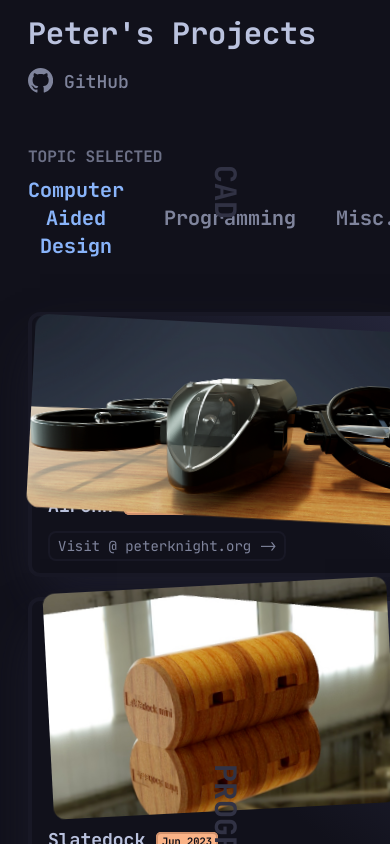
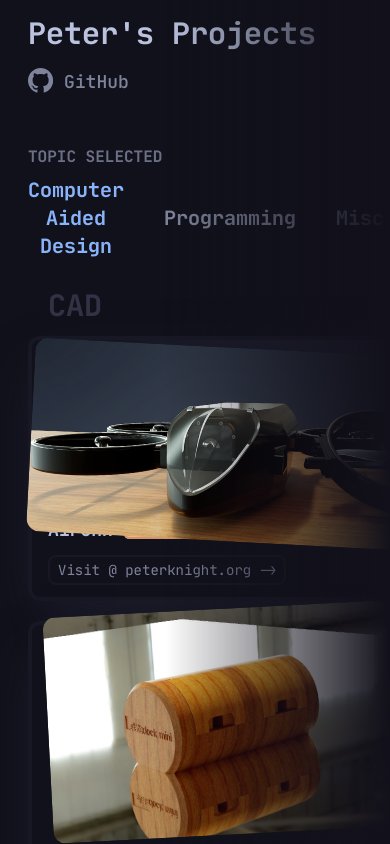
Before and after one commit to peterdev22/peterkni.com, a SvelteKit app: page / in a window 390 px wide. Shown: the top 844 px of the page. Built offline with nearby package versions, Linux system fonts and the light colour scheme.

Commit message:
Converted normal scroll to smooth scroll sideways, blur effect on edge of screen

```diff
--- a/src/app.css
+++ b/src/app.css
@@ -8,4 +8,15 @@
     @apply bg-crust;
   }
 
+
+  html, body {
+    scrollbar-width: none; /* For Firefox */
+    -ms-overflow-style: none;  /* For Internet Explorer and Edge */
+  }
+
+  html::-webkit-scrollbar,
+  body::-webkit-scrollbar {
+    display: none; /* For Chrome, Safari and Opera */
+  }
+
 }
--- a/src/routes/+page.svelte
+++ b/src/routes/+page.svelte
@@ -7,7 +7,7 @@
     miscProjects,
   } from '$lib/projectData';
   import Card from './Card.svelte';
-  import { onMount } from 'svelte';
+  import { onMount, onDestroy } from 'svelte';
 
   /* shuffleText of title on page load */
   const letters = 'abcdefghijklmnopqrstuvwxyz~/';
@@ -124,11 +124,25 @@
     requestAnimationFrame(animate);
   }
 
-  /* prevent default scrolling on trackpads */
   function handleWheel(event) {
     event.preventDefault(); // prevent default scrolling
+
+    let newScrollAmount = scrollLeft - event.deltaY * 3;
+
+    if (newScrollAmount < minScroll) newScrollAmount = minScroll;
+    if (newScrollAmount > maxScroll) newScrollAmount = maxScroll;
+
+    targetScroll = newScrollAmount;
+
+    if (!scrolling) {
+      scrolling = true;
+      requestAnimationFrame(smoothScroll);
+    }
   }
+
 </script>
+
+
 
 <!-- ---------------- HEAD -------------------- -->
 <svelte:head>
@@ -152,6 +166,8 @@
   aria-valuenow={scrollLeft}
   tabindex="0"
 >
+<div class="absolute top-0 right-0 w-56 h-full bg-gradient-to-l from-[#12111B] to-transparent z-10"></div>
+
   <div class="flex flex-col sm:flex-row">
     <div class="basis-1/12 md:basis-2/12 lg:basis-3/12 xl:basis-2/12" />
     <div class="mx-7 basis-10/12 md:basis-8/12 lg:basis-6/12 xl:basis-8/12">
@@ -185,7 +201,7 @@
         TOPIC SELECTED
       </div>
 
-      <div class="flex gap-10 mt-2 mb-8 animate-zoomFadeInDelay">
+      <div class="flex gap-10 mt-2 mb-14 lg:mb-8 animate-zoomFadeInDelay">
         <button
           class="{scrollLeft <= 0 && scrollLeft > -500
             ? 'text-blue'
@@ -245,7 +261,7 @@
         style="transform: translateX({scrollLeft}px); transition: transform 0.1s;"
       >
         {#if selectedView == 0}
-          <div class="rotate-90 origin-top">
+          <div class="lg:rotate-90 origin-top">
             <h3
               class="font-body text-surface-0 text-3xl font-bold absolute translate-x-5 -translate-y-12"
             >
@@ -260,7 +276,7 @@
         {/if}
 
         {#if selectedView == 0}
-          <div class="rotate-90 origin-top">
+          <div class="lg:rotate-90 origin-top">
             <h3
               class="font-body text-surface-0 text-3xl font-bold absolute translate-x-5 -translate-y-12"
             >
@@ -288,7 +304,7 @@
     {/if} -->
 
         {#if selectedView == 0}
-          <div class="rotate-90 origin-top">
+          <div class="lg:rotate-90 origin-top">
             <h3
               class="font-body text-surface-0 text-3xl font-bold absolute translate-x-5 -translate-y-12"
             >
--- a/tailwind.config.js
+++ b/tailwind.config.js
@@ -67,5 +67,6 @@ export default {
       }
     },
   },
-  plugins: [],
+  plugins: [
+  ],
 }
```
